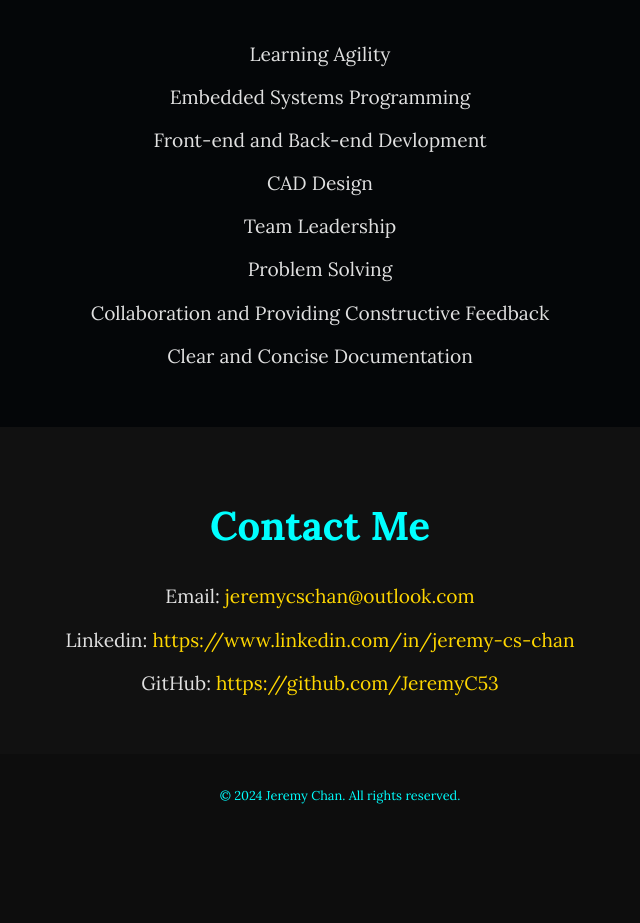
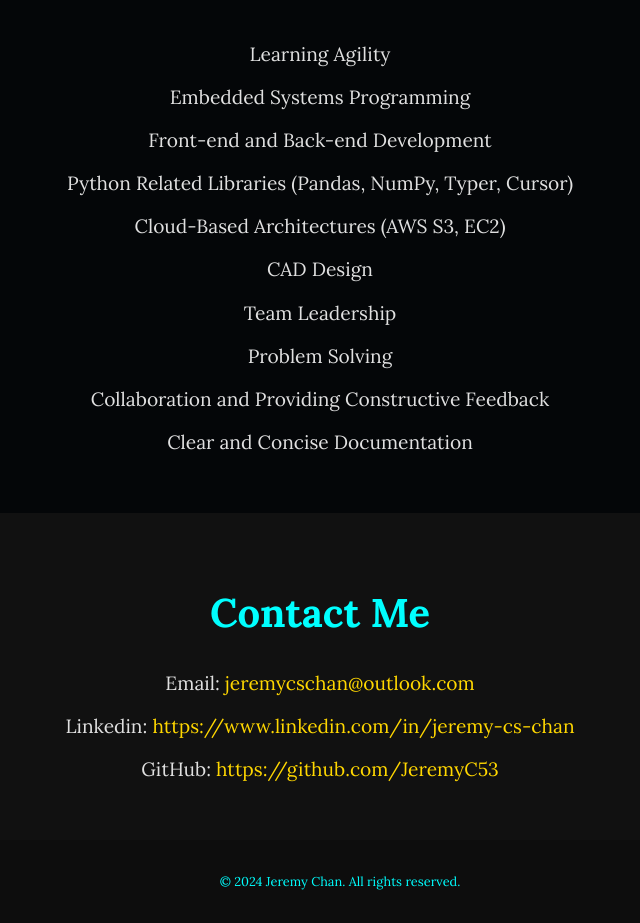
Before and after one commit to JeremyC53/jeremyportfolio, a React (Create React App) app: page / in a window 1280 px wide. Shown: the part 1902-2825 px from the top of the page, without its empty margins (320-960 px from the left). Before the commit the page ends 2739 px from the top, so only its background shows below. Built offline with nearby package versions, Linux system fonts and the light colour scheme.

Commit message:
Added Skills

```diff
--- a/src/App.js
+++ b/src/App.js
@@ -109,7 +109,9 @@ function App() {
         <h2>Skills</h2>
         <p>Learning Agility</p>
         <p>Embedded Systems Programming</p>
-        <p>Front-end and Back-end Devlopment</p>
+        <p>Front-end and Back-end Development</p>
+        <p>Python Related Libraries (Pandas, NumPy, Typer, Cursor)</p>
+        <p>Cloud-Based Architectures (AWS S3, EC2)</p>
         <p>CAD Design</p>
         <p>Team Leadership</p>
         <p>Problem Solving</p>
```
